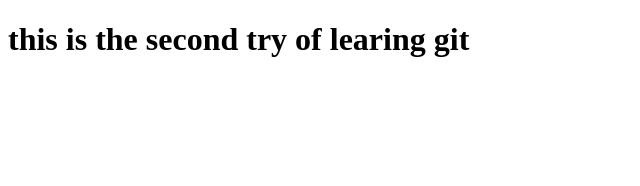
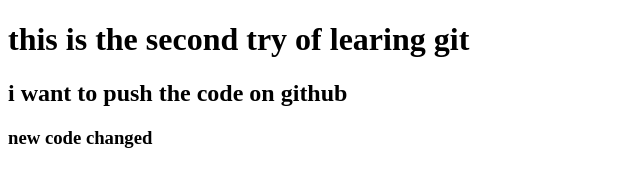
Before and after one commit to fahimshahriar98/my-second-repo, a plain HTML site: page index.html in a window 1280 px wide. Shown: the whole page, without its empty margins (0-640 px from the left). Drawn offline with Linux system fonts and the light colour scheme.

Commit message:
added header

```diff
--- a/index.html
+++ b/index.html
@@ -8,5 +8,7 @@
 </head>
 <body>
     <h1>this is the second try of learing git</h1>
+    <h2>i want to push the code on github</h2>
+    <h3>new code changed</h3>
 </body>
 </html>
```
